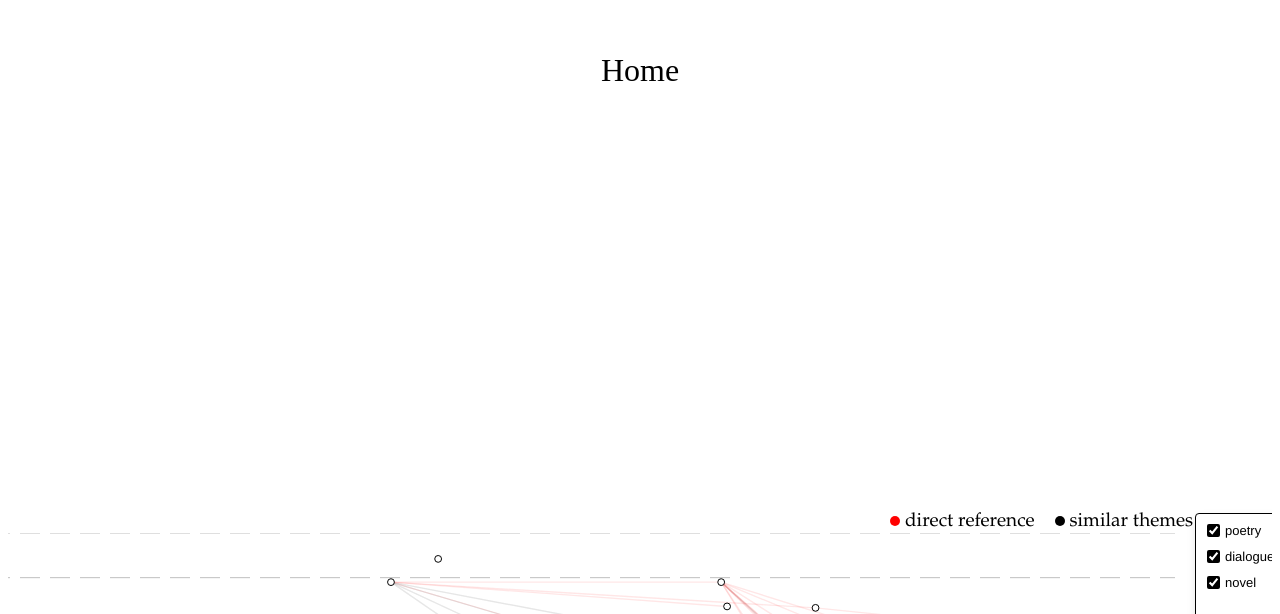
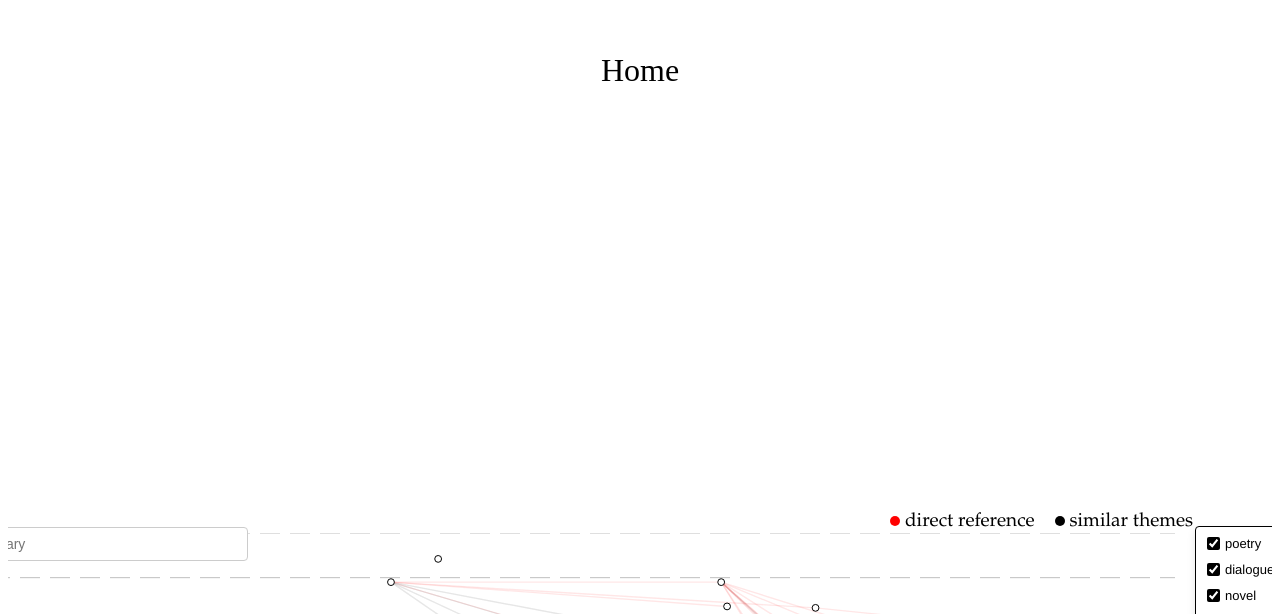
Before and after one commit to ragnar141/Da-Project, a React (Create React App) app: page / in a window 1280 px wide. Shown: the part 338-952 px from the top of the page. Built offline with nearby package versions, Linux system fonts and the light colour scheme.

Commit message:
zoom and tags fixed. started on search bar

```diff
--- a/src/App.css
+++ b/src/App.css
@@ -1,7 +1,6 @@
 
 .App {
-
-  overflow: hidden;
+    overflow: hidden;
 }
 
 .section {
--- /dev/null
+++ b/src/components css/SearchBar.css
@@ -0,0 +1,38 @@
+.search-bar-container {
+    position: absolute;
+    top: 10px;
+    left: 10px;
+    width: 300px;
+  }
+
+  .search-bar-input {
+    width: 100%;
+    padding: 8px;
+    border: 1px solid #ccc;
+    border-radius: 4px;
+    font-size: 14px;
+  }
+
+  .search-results-container {
+    background-color: white;
+    border: 1px solid #ccc;
+    border-radius: 4px;
+    margin-top: 5px;
+    max-height: 200px;
+    overflow-y: auto;
+  }
+
+  .search-results-list {
+    list-style-type: none;
+    padding: 0;
+    margin: 0;
+  }
+
+  .search-result-item {
+    padding: 8px;
+    cursor: pointer;
+  }
+
+  .search-result-item:hover {
+    background-color: #f0f0f0;
+  }
--- a/src/components css/TreeReferenceGraph.css
+++ b/src/components css/TreeReferenceGraph.css
@@ -6,10 +6,10 @@ svg {
 
 .hover-card {
   position: absolute;
-  top: 3px;
+  top: 16px;
   right: -31px;
-  height: 95%; /* Make the card the same height as the graph */
-  width: 180px; /* Adjust width to fit the right segment */
+  height: 94%; /* Make the card the same height as the graph */
+  width: 178px; /* Adjust width to fit the right segment */
   background-color: white;
   border: 1px solid black;
   border-radius: 4px;
@@ -147,7 +147,7 @@ svg {
 
 .tags-container {
   position: absolute;
-  top: 3px;
+  top: 16px;
   right: -31px; /* Position the container all the way to the right */
   width: 180px; /* Adjust width to fit the right segment */
   height: 95%; /* Make the container the full height */
--- /dev/null
+++ b/src/components logic/SearchBar.js
@@ -0,0 +1,29 @@
+import React from 'react';
+import '../components css/SearchBar.css'; // Import the CSS file for styling
+
+const SearchBar = ({ query, results, onQueryChange, onResultClick }) => {
+  return (
+    <div className="search-bar-container">
+      <input
+        type="text"
+        placeholder="Search library"
+        value={query}
+        onChange={onQueryChange}
+        className="search-bar-input"
+      />
+      {results.length > 0 && (
+        <div className="search-results-container">
+          <ul className="search-results-list">
+            {results.map((result) => (
+              <li key={result.id} onClick={() => onResultClick(result)} className="search-result-item">
+                {result.title} by {result.author}
+              </li>
+            ))}
+          </ul>
+        </div>
+      )}
+    </div>
+  );
+};
+
+export default SearchBar;
--- a/src/components logic/TreeReferenceGraph.js
+++ b/src/components logic/TreeReferenceGraph.js
@@ -1,10 +1,10 @@
 import React, { useEffect, useRef, useReducer, useMemo, useState } from 'react';
 import * as d3 from 'd3';
 import '../components css/TreeReferenceGraph.css'; // Import the CSS file
-
 import textsData from './datasets/texts 7.17.24.json';
 import referencesData from './datasets/references 7.11.24.json';
 import ZoomableArea from './ZoomableArea';
+import SearchBar from './SearchBar'; // Import the SearchBar component
 
 // Define the list of tags
 const group1Tags = [
@@ -61,6 +61,9 @@ const TreeReferenceGraph = () => {
   const updateChartRef = useRef(null);   // Reference to the updateChart function
   const [state, dispatch] = useReducer(reducer, initialState); // Use useReducer for state management
   const [currentZoomState, setCurrentZoomState] = useState(); // Zoom state
+  const [searchQuery, setSearchQuery] = useState(''); // Search query state
+  const [searchResults, setSearchResults] = useState([]); // Search results state
+  const [adjustedData, setAdjustedData] = useState([]); // Adjusted data state
 
   const margin = useMemo(() => ({ top: 0, right: 185, bottom: 20, left: 70 }), []); // Margin for the SVG
   const width = 1440 - margin.left - margin.right; // Calculate width
@@ -217,6 +220,7 @@ const TreeReferenceGraph = () => {
 
       // Adjust for overlap
       const adjustedData = adjustForOverlap(filteredData, xScale);
+      setAdjustedData(adjustedData); // Update the adjustedData state
 
       // Draw reference lines for the filtered data points
       adjustedData.forEach(d => {
@@ -362,16 +366,16 @@ const TreeReferenceGraph = () => {
         .selectAll("text")
         .style("font-family", "Garamond, sans-serif");
 
+      return adjustedData;
     };
 
     // Function to apply zoom transform to the chart
-    const applyZoom = (zoomState) => {
-      if (zoomState) {
+    const applyZoom = (zoomState, adjustedData) => {
+      if (zoomState && adjustedData) {
         console.log("Applying zoom state:", zoomState);
         const newXScale = zoomState.rescaleX(xScale);
 
         // Manually calculate the new range for yScale
-
         const newYScaleRange = yScale.range().map(d => zoomState.applyY(d));
 
         const newYScale = yScale.copy().range(newYScaleRange);
@@ -422,8 +426,8 @@ const TreeReferenceGraph = () => {
         // Get the current zoom scale
         const zoomScale = zoomState.k;
 
-        // Reapply overlap prevention logic during zoom
-        const adjustedData = adjustForOverlap(data, newXScale);
+        // Reapply overlap prevention logic during zoom using filtered data from updateChart
+
 
         // Update circle positions based on new scales and adjusted data
         svg.selectAll('circle')
@@ -482,13 +486,15 @@ const TreeReferenceGraph = () => {
 
 
     updateChartRef.current = updateChart;
-    updateChart();
-    applyZoom(currentZoomState);
+    const newAdjustedData = updateChart();
+    setAdjustedData(newAdjustedData);
+    applyZoom(currentZoomState, newAdjustedData);
   }, [state.selectedTags, xScale, yScale, languages, currentZoomState, height, width]);
 
   useEffect(() => {
     if (updateChartRef.current) {
-      updateChartRef.current();
+      const newAdjustedData = updateChartRef.current();
+      setAdjustedData(newAdjustedData);
     }
   }, [state.selectedTags, xScale, yScale]);
 
@@ -542,8 +548,63 @@ const TreeReferenceGraph = () => {
 
     animateScroll(currentScroll, targetScroll, 100);
   };
+
+  const handleSearchQueryChange = (event) => {
+    const query = event.target.value;
+    setSearchQuery(query);
+    if (query.length > 0) {
+      const results = adjustedData.filter(text =>
+        text.author.toLowerCase().includes(query.toLowerCase()) ||
+        text.title.toLowerCase().includes(query.toLowerCase())
+      );
+      setSearchResults(results);
+    } else {
+      setSearchResults([]);
+    }
+  };
+
+  const handleSearchResultClick = (result) => {
+    const zoomLevel = 10; // Define a suitable zoom level
+    const zoomX = xScale(result.year);
+    const zoomY = yScale(result.language);
+
+    const transform = d3.zoomIdentity.translate(width / 2 - zoomX * zoomLevel, height / 2 - zoomY * zoomLevel).scale(zoomLevel);
+
+    setCurrentZoomState(transform);
+
+    // Simulate hover
+    dispatch({ type: 'SET_HOVERED_TEXT', payload: { text: result, referencingTitles: [], referencedTitles: [] } });
+
+    // Ensure the hover card is visible
+    setTimeout(() => {
+      if (hoverCardRef.current) {
+        const hoverCardMain = hoverCardRef.current.querySelector('.hover-card-main');
+        const hoverCardHeight = hoverCardRef.current.clientHeight;
+        const hoverCardMainHeight = hoverCardMain.clientHeight;
+        const scrollTop = hoverCardMain.offsetTop - (hoverCardHeight / 2 - hoverCardMainHeight / 2);
+        hoverCardRef.current.scrollTo({ top: scrollTop, behavior: 'smooth' });
+      }
+    }, 0);
+  };
+
+  // Reset zoom state and zoom out when a tag is toggled
+  useEffect(() => {
+    if (updateChartRef.current) {
+      const newAdjustedData = updateChartRef.current();
+      setAdjustedData(newAdjustedData);
+    }
+    // Set zoom state to default (no zoom)
+    setCurrentZoomState(d3.zoomIdentity);
+  }, [state.selectedTags]);
+
   return (
     <div style={{ position: 'relative', pointerEvents: 'auto' }}>
+      <SearchBar
+        query={searchQuery}
+        results={searchResults}
+        onQueryChange={handleSearchQueryChange}
+        onResultClick={handleSearchResultClick}
+      />
       <div className="legend-container">
         <div className="legend-item">
           <span className="bullet direct-reference"></span> direct reference
@@ -562,7 +623,7 @@ const TreeReferenceGraph = () => {
             <p><strong>Informs:</strong></p>
             <ul>
               {state.referencingTitles.map((item, index) => (
-                <li key={index} className={item.referenceType === 'direct-reference' ? 'direct-reference' : 'similar-themes'}>
+                <li key={index} className={item.referenceType === 'direct reference' ? 'direct-reference' : 'similar-themes'}>
                   {item.title} ({item.date})
                 </li>
               ))}
@@ -581,7 +642,7 @@ const TreeReferenceGraph = () => {
             <p><strong>Informed by:</strong></p>
             <ul>
               {state.referencedTitles.map((item, index) => (
-                <li key={index} className={item.referenceType === 'direct-reference' ? 'direct-reference' : 'similar-themes'}>
+                <li key={index} className={item.referenceType === 'direct reference' ? 'direct-reference' : 'similar-themes'}>
                   {item.title} ({item.date})
                 </li>
               ))}
@@ -621,6 +682,6 @@ const TreeReferenceGraph = () => {
       </div>
     </div>
   );
-  };
+};
 
-  export default TreeReferenceGraph;
+export default TreeReferenceGraph;
```
